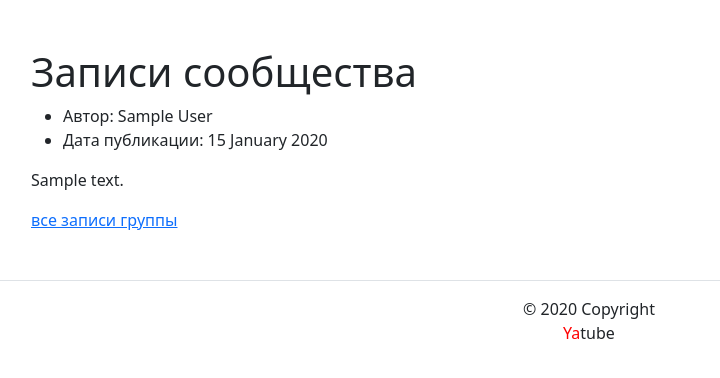
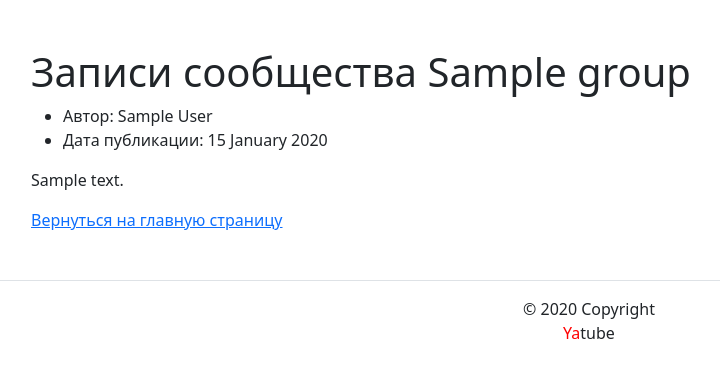
Before and after one commit to Arsen1406/hw02_community, a Django app: a page that uses yatube/templates/base.html in a window 1280 px wide. Shown: the part 56-434 px from the top of the page, without its empty margins (51-771 px from the left). Run offline with Django 3.2, Linux system fonts and the light colour scheme; tables that the repository leaves empty hold one stand-in row (values such as "Sample post"); some libraries are stand-ins or nearby versions.

Commit message:
Исправил замечания

```diff
--- a/yatube/posts/models.py
+++ b/yatube/posts/models.py
@@ -25,5 +25,6 @@ class Post(models.Model):
         Group,
         blank=True,
         null=True,
-        on_delete=models.CASCADE
+        related_name='+',
+        on_delete=models.SET('Категория удалена'),
     )
--- a/yatube/posts/views.py
+++ b/yatube/posts/views.py
@@ -1,4 +1,4 @@
-from django.shortcuts import render, get_object_or_404  # type: ignore
+from django.shortcuts import render, get_object_or_404
 from .models import Post, Group
 
 
--- a/yatube/templates/base.html
+++ b/yatube/templates/base.html
@@ -3,17 +3,14 @@
 <html lang="ru"> <!-- Язык сайта - русский -->
   <head>
     <link rel="stylesheet" href="{% static 'css/bootstrap.min.css' %}">
-    <meta charset="utf-8"> <!-- Кодировка сайта -->
-    <!-- Сайт готов работать с мобильными устройствами -->
+    <meta charset="utf-8">
     <meta name="viewport" content="width=device-width, initial-scale=1">
-    <!-- Загружаем фав-иконки -->
     <link rel="icon" href="{% static 'img/fav/favicon.ico' %}">
     <link rel="apple-touch-icon" sizes="180x180" href="img/fav/apple-touch-icon.png">
     <link rel="icon" type="image/png" sizes="32x32" href="img/fav/favicon-32x32.png">
     <link rel="icon" type="image/png" sizes="16x16" href="img/fav/favicon-16x16.png">
     <meta name="msapplication-TileColor" content="#000">
     <meta name="theme-color" content="#ffffff">
-    <!-- Подключен файл со стандартными стилями бустрап -->
     <link rel="stylesheet" href="{% static 'css/bootstrap.min.css' %}">
     {% block title %}
     {% endblock %}
--- a/yatube/templates/posts/group_list.html
+++ b/yatube/templates/posts/group_list.html
@@ -1,20 +1,16 @@
 {% extends 'base.html' %}
 {% block title %}
-    <title>{{ group }}</title>
+<title>Записи сообщества {{ group }}</title>
 {% endblock %}
 {% block content %}
-      <h1>Записи сообщества {{ post.group }}</h1>
+<h1>Записи сообщества {{ group }}</h1>
 {% for post in posts %}
 <ul>
-            <li>
-              Автор: {{ post.author.get_full_name }}
-            </li>
-            <li>
-              Дата публикации: {{ post.pub_date|date:"d E Y" }}
-            </li>
+  <li>Автор: {{ post.author.get_full_name }}</li>
+  <li>Дата публикации: {{ post.pub_date|date:"d E Y" }}</li>
 </ul>
 <p>{{ post.text }}</p>
-          <a href="">все записи группы</a>
 {% if not forloop.last %}<hr>{% endif %}
 {% endfor %}
+<a href="{% url 'posts:index' %}">Вернуться на главную страницу</a>
 {% endblock %}
```
Also changed, not shown: yatube/templates/posts/index.html (+2 -6 lines), yatube/posts/migrations/0006_auto_20220810_1113.py (added), yatube/posts/migrations/0007_auto_20220810_1121.py (added). Lines whose indentation alone changed are shown as unchanged.
